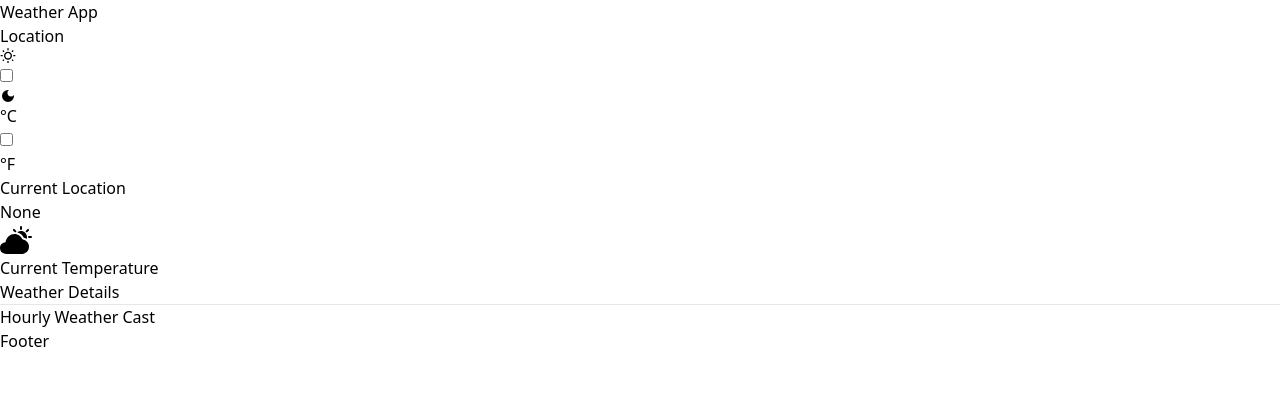
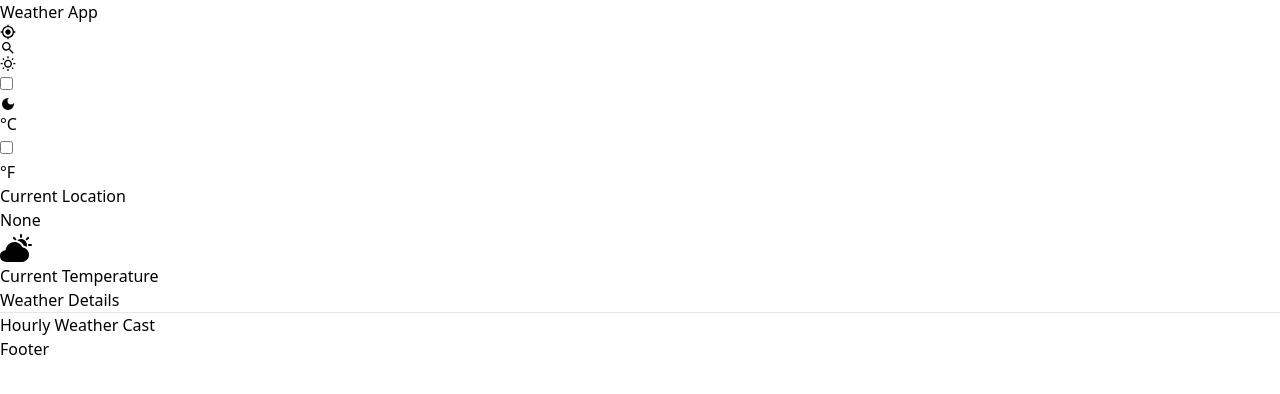
Before and after one commit to GowthamR1011/weather_app, a Next.js app: page / in a window 1280 px wide. Shown: the top 394 px of the page. Built offline with nearby package versions, Linux system fonts and the light colour scheme; what @material-tailwind/html would draw is missing.

Commit message:
Added button component folder. This will contain all the button to be used in the project. Added two new buttons type, one for location and one for search.

```diff
--- /dev/null
+++ b/src/components/Buttons/LocationButton.tsx
@@ -0,0 +1,14 @@
+import * as React from 'react';
+import { MdMyLocation } from "react-icons/md";
+interface ILocationButtonProps {
+}
+
+const LocationButton: React.FunctionComponent<ILocationButtonProps> = (props) => {
+  return(
+    <div className="mx-2 cursor-pointer">
+        <MdMyLocation />
+    </div>
+  );
+};
+
+export default LocationButton;
--- /dev/null
+++ b/src/components/Buttons/SearchButton.tsx
@@ -0,0 +1,14 @@
+import * as React from 'react';
+import { MdOutlineSearch } from "react-icons/md";
+interface ISearchButtonProps {
+}
+
+const SearchButton: React.FunctionComponent<ISearchButtonProps> = (props) => {
+  return(
+    <div className='mx-2 cursor-pointer'>
+      <MdOutlineSearch />
+    </div>
+  ) ;
+};
+
+export default SearchButton;
--- a/src/components/ToggleSwitch/ToggleSwitch.tsx
+++ b/src/components/Buttons/ToggleSwitch.tsx
@@ -11,25 +11,44 @@ interface IToggleSwitchProps {
 }
 
 const ToggleSwitch: React.FunctionComponent<IToggleSwitchProps> = (props) => {
-    // const [enabled,setEnabled] = React.useState(false);
+
 
   return(
-    <div className="m-3 inline-flex items-center gap-2">
-    { props.IconOff && <props.IconOff />}
-    {props.labelOff && <label htmlFor={props.id} className="text-white text-sm cursor-pointer">{props.labelOff}</label> }
+    <div className="mx-3 flex items-center gap-2">
 
-    <div className="relative inline-block w-11 h-5">
+    { props.IconOff &&
+        <label htmlFor={props.id}>
+            <props.IconOff className='cursor-pointer' />
+        </label>
+    }
+
+    { props.labelOff &&
+        <label htmlFor={props.id} className="text-white text-sm cursor-pointer">
+            {props.labelOff}
+        </label>
+    }
+
+    <div className="relative w-11 h-5">
       <input
             id={props.id}
             type="checkbox"
             className="peer appearance-none w-11 h-5 bg-slate-100 rounded-full checked:bg-slate-800 cursor-pointer transition-colors duration-300"
-            // onChange={()=>setEnabled(!enabled)}
-             />
+            />
       <label htmlFor={props.id} className="absolute top-0 left-0 w-5 h-5 bg-white rounded-full border border-slate-300 shadow-sm transition-transform duration-300 peer-checked:translate-x-6 peer-checked:border-slate-800 cursor-pointer">
       </label>
     </div>
-    {props.IconOn && <props.IconOn />}
-    {props.labelOn && <label htmlFor={props.id} className="text-white text-sm cursor-pointer">{props.labelOn}</label> }
+
+    { props.IconOn &&
+        <label htmlFor={props.id} >
+            <props.IconOn className='cursor-pointer'/>
+        </label>
+    }
+
+    { props.labelOn &&
+        <label htmlFor={props.id} className="text-white text-sm cursor-pointer">
+            {props.labelOn}
+        </label>
+    }
   </div>
   );
 };
--- a/src/components/navbar/Navbar.tsx
+++ b/src/components/navbar/Navbar.tsx
@@ -1,26 +1,34 @@
 
 import * as React from 'react';
-import ToggleSwitch from '../ToggleSwitch/ToggleSwitch';
+import ToggleSwitch from '../Buttons/ToggleSwitch';
 import { MdDarkMode,MdOutlineWbSunny } from "react-icons/md";
+import LocationButton from '../Buttons/LocationButton';
+import SearchButton from '../Buttons/SearchButton';
+
+
 export interface INavbarProps {
 }
 
 export default function Navbar (props: INavbarProps) {
   return (
-   <nav className='shadow-sm bg-indigo-500
+   <nav className='shadow-sm bg-slate-800
                     text-xl text-white
                     sticky top-0 left-0 z-50
                     p-4
                     '>
 
         <div className='flex justify-between'>
-            <div className='App-Name'>
+            <div className='m-3 App-Name'>
                 Weather App
             </div>
 
-            <div className='flex Settings_control'>
+            <div className='flex Settings_control m-3'>
+
                 <div>
-                    Location
+                    <LocationButton />
+                </div>
+                <div>
+                    <SearchButton />
                 </div>
                 <div>
                     <ToggleSwitch id = "ThemeToggleSwitch" IconOn={MdDarkMode} IconOff={MdOutlineWbSunny}/>
--- a/tsconfig.json
+++ b/tsconfig.json
@@ -22,6 +22,6 @@
       "@/*": ["./src/*"]
     }
   },
-  "include": ["next-env.d.ts", "**/*.ts", "**/*.tsx", ".next/types/**/*.ts", "src/components/footer"],
+  "include": ["next-env.d.ts", "**/*.ts", "**/*.tsx", ".next/types/**/*.ts", "src/components/Footer"],
   "exclude": ["node_modules"]
 }
```
